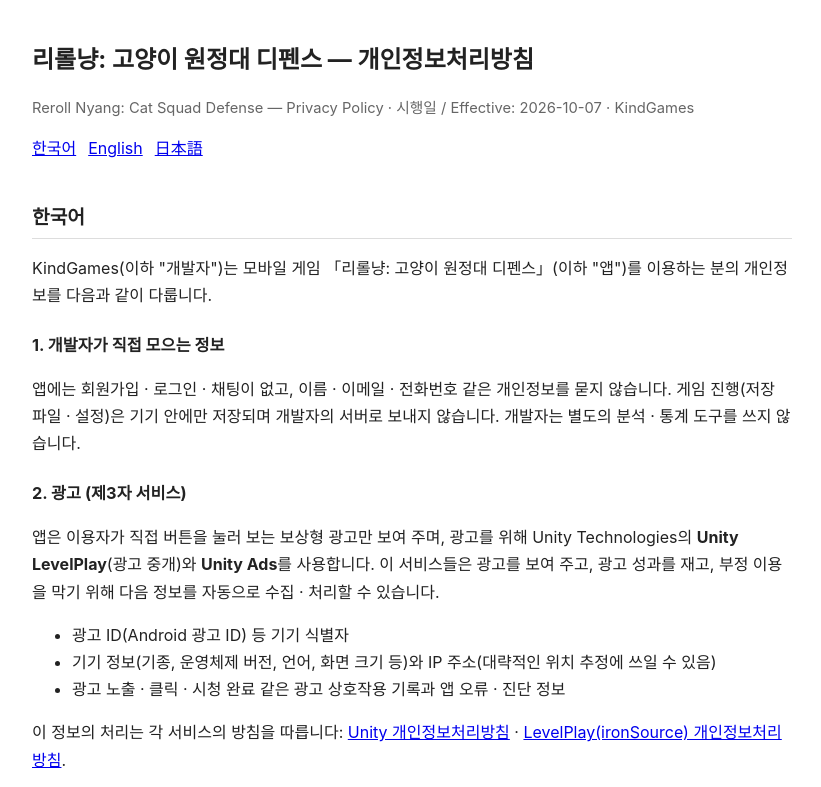
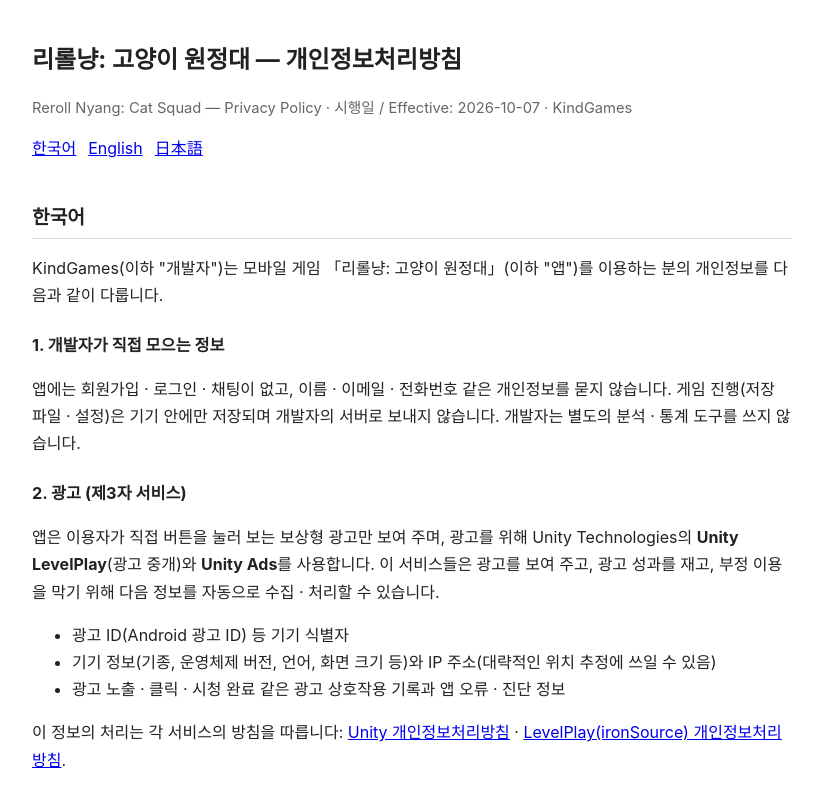
Before and after one commit to KindGames/KindGames.github.io, a plain HTML site: page rerollnyang/privacy/index.html in a window 1280 px wide. Shown: the top 787 px of the page, without its empty margins (228-1049 px from the left). Drawn offline with Linux system fonts and the light colour scheme.

Commit message:
리롤냥 방침: 앱 이름 "리롤냥: 고양이 원정대"

```diff
--- a/rerollnyang/privacy/index.html
+++ b/rerollnyang/privacy/index.html
@@ -15,13 +15,13 @@
 </style>
 </head>
 <body>
-<h1>리롤냥: 고양이 원정대 디펜스 — 개인정보처리방침</h1>
-<p class="meta">Reroll Nyang: Cat Squad Defense — Privacy Policy · 시행일 / Effective: 2026-10-07 · KindGames</p>
+<h1>리롤냥: 고양이 원정대 — 개인정보처리방침</h1>
+<p class="meta">Reroll Nyang: Cat Squad — Privacy Policy · 시행일 / Effective: 2026-10-07 · KindGames</p>
 <nav><a href="#ko">한국어</a><a href="#en">English</a><a href="#ja">日本語</a></nav>
 
 <section id="ko" lang="ko">
 <h2>한국어</h2>
-<p>KindGames(이하 "개발자")는 모바일 게임 「리롤냥: 고양이 원정대 디펜스」(이하 "앱")를 이용하는 분의 개인정보를 다음과 같이 다룹니다.</p>
+<p>KindGames(이하 "개발자")는 모바일 게임 「리롤냥: 고양이 원정대」(이하 "앱")를 이용하는 분의 개인정보를 다음과 같이 다룹니다.</p>
 
 <h3>1. 개발자가 직접 모으는 정보</h3>
 <p>앱에는 회원가입 · 로그인 · 채팅이 없고, 이름 · 이메일 · 전화번호 같은 개인정보를 묻지 않습니다. 게임 진행(저장 파일 · 설정)은 기기 안에만 저장되며 개발자의 서버로 보내지 않습니다. 개발자는 별도의 분석 · 통계 도구를 쓰지 않습니다.</p>
@@ -56,7 +56,7 @@
 
 <section id="en" lang="en">
 <h2>English</h2>
-<p>KindGames ("we") explains below how the mobile game "Reroll Nyang: Cat Squad Defense" (the "App") handles your information.</p>
+<p>KindGames ("we") explains below how the mobile game "Reroll Nyang: Cat Squad" (the "App") handles your information.</p>
 
 <h3>1. Information we collect</h3>
 <p>The App has no sign-up, login, or chat, and never asks for personal information such as your name, email address, or phone number. Game progress (save files and settings) is stored only on your device and is not sent to our servers. We do not use any analytics tools of our own.</p>
@@ -91,7 +91,7 @@
 
 <section id="ja" lang="ja">
 <h2>日本語</h2>
-<p>KindGames(以下「開発者」)は、モバイルゲーム「リロールにゃん」(Reroll Nyang: Cat Squad Defense、以下「本アプリ」)における利用者の情報の取り扱いを以下のとおり定めます。</p>
+<p>KindGames(以下「開発者」)は、モバイルゲーム「リロールにゃん」(Reroll Nyang: Cat Squad、以下「本アプリ」)における利用者の情報の取り扱いを以下のとおり定めます。</p>
 
 <h3>1. 開発者が収集する情報</h3>
 <p>本アプリには会員登録・ログイン・チャット機能がなく、氏名・メールアドレス・電話番号などの個人情報を求めません。ゲームの進行状況(セーブデータ・設定)は端末内にのみ保存され、開発者のサーバーには送信されません。開発者は独自の分析ツールを使用していません。</p>
```
